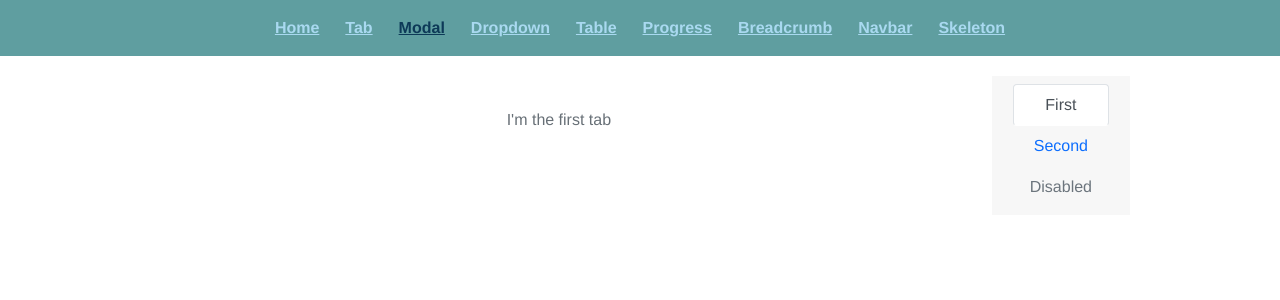
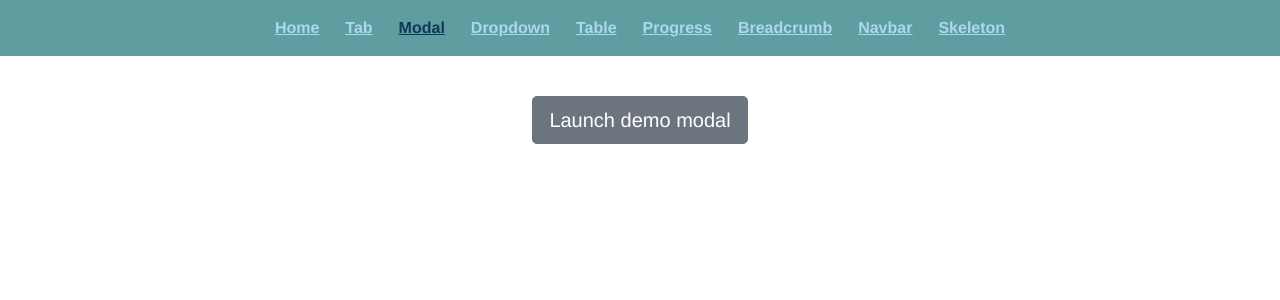
Before and after one commit to nx-chen/vuejs, a Vue app: page /Modal in a window 1280 px wide. Shown: the top 300 px of the page. Built offline with nearby package versions, Linux system fonts and the light colour scheme.

Commit message:
DONE Modal <not sure for porperty showModal>

```diff
--- a/src/App.vue
+++ b/src/App.vue
@@ -31,7 +31,9 @@
         </b-nav-item>
       </b-navbar-nav>
     </b-navbar>
-    <router-view />
+    <div id="MainBody">
+      <router-view />
+    </div>
   </div>
 </template>
 
@@ -65,4 +67,9 @@ nav {
 .nav-item {
   padding: 0px 5px 0px 5px
 }
+
+#MainBody {
+  padding: 20px 150px 20px 150px;
+}
+
 </style>
--- /dev/null
+++ b/src/components/ModalComponent.vue
@@ -0,0 +1,21 @@
+<template>
+  <div>
+
+    <b-button size="lg" v-b-modal.modal>Launch demo modal</b-button>
+
+    <b-modal id="modal" title="ModalBody" centered hide-header hide-footer>
+      <p class="my-4">Hello from modal!</p>
+    </b-modal>
+
+  </div>
+</template>
+
+<script>
+export default {
+  name: 'ModalComponent'
+}
+</script>
+
+<style lang="less">
+
+</style>
--- a/src/router/index.js
+++ b/src/router/index.js
@@ -2,6 +2,7 @@ import Vue from 'vue'
 import VueRouter from 'vue-router'
 import TabView from '../views/TabView.vue'
 import HomeView from '../views/HomeView.vue'
+import ModalView from '../views/ModalView.vue'
 
 Vue.use(VueRouter)
 
@@ -19,7 +20,7 @@ const routes = [
   {
     path: '/Modal',
     name: 'Modal',
-    component: TabView
+    component: ModalView
   },
   {
     path: '/Dropdown',
--- /dev/null
+++ b/src/views/ModalView.vue
@@ -0,0 +1,23 @@
+<template>
+  <div id="bodyTab">
+    <ModalComponent />
+  </div>
+</template>
+
+<script>
+
+import ModalComponent from '@/components/ModalComponent.vue'
+
+export default {
+  name: 'ModalView',
+  components: {
+    ModalComponent
+  }
+}
+</script>
+
+<style lang="less">
+#bodyTab {
+  padding: 20px 150px 20px 150px;
+}
+</style>
--- a/src/views/TabView.vue
+++ b/src/views/TabView.vue
@@ -15,9 +15,3 @@ export default {
   }
 }
 </script>
-
-<style lang="less">
-#bodyTab {
-  padding: 20px 150px 20px 150px;
-}
-</style>
```
